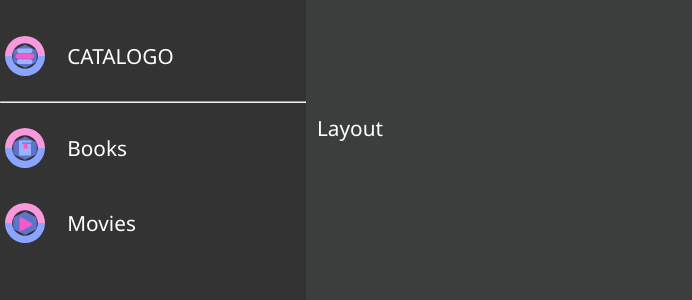
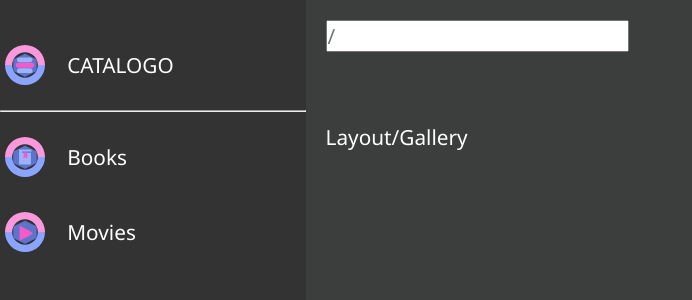
Before and after one commit to IgnFed/MoviesAndBooksCataloge, a React (Vite) app in the folder front/: page / in a window 1280 px wide. Shown: the top 300 px of the page, without its empty margins (0-692 px from the left). Built offline with nearby package versions, Linux system fonts and the light colour scheme.

Commit message:
implemented params context

```diff
--- a/front/src/App.tsx
+++ b/front/src/App.tsx
@@ -1,4 +1,5 @@
 import { lazy, Suspense } from "react";
+import ParamsProvider from '@utils/context/ParamsContext';
 import {
   Routes,
   Route,
@@ -17,13 +18,10 @@ const Layout = lazy(()=> import('@pages/Layout'));
 export default function App(){
   return(
       <div id="appGrid">
+        <ParamsProvider>
           <Suspense fallback={<div>Cargando...</div>}>
-        <nav id="dashboard">
             <Dashboard/>
-        </nav>
-        <header id="searcher">
             <Searcher/>
-        </header>
             <main id="gallery">
               <Routes>
                 <Route path="/" element={<Layout/>}>
@@ -33,6 +31,8 @@ export default function App(){
               </Routes>
             </main>
           </Suspense>
+        </ParamsProvider>
       </div>
+
   )
 }
--- a/front/src/components/ItemLink.tsx
+++ b/front/src/components/ItemLink.tsx
@@ -7,7 +7,7 @@ type TListItemLink = {
   to?:string,
   icon?:string,
   alt?:string,
-  onClick?:((e?:MouseEvent<HTMLAnchorElement>)=>void)
+  onClick?:((e:MouseEvent<HTMLAnchorElement>)=>void),
 }
 
 export default function ItemLink<P extends TProps & TListItemLink>({
@@ -27,7 +27,7 @@ export default function ItemLink<P extends TProps & TListItemLink>({
       onClick={onClick}
       to={to}
       id={CSSReference?.[id] || id}
-      className={`${dynamicClassListForCss(CSSReference, classNameList)} itemLink`}
+      className={`${dynamicClassListForCss(CSSReference, classNameList)} ${globalClassName} itemLink`}
     >
       {
         icon
--- a/front/src/components/dashboard/Dashboard.tsx
+++ b/front/src/components/dashboard/Dashboard.tsx
@@ -1,22 +1,29 @@
+import { MouseEvent,  useRef } from 'react';
 import style from '@styles/Dashboard.module.css';
 import {END_POINTS} from '@utils/others/Links';
 import {ItemLink} from '@components/index';
-import { EventHandler } from 'react';
+import { useParamsCtx } from '@utils/context/ParamsContext';
 const {default:ToggleLogo} = await import('@images/ToggleLogo.svg')
+
 
 export default function Dashboard():JSX.Element{
 
-  function handleToggleDashboard(e:any):void{
-    e.preventDefault();
-    const dashboardElement = document.querySelector("#dashboard")
-    const hasToggleClass = dashboardElement?.classList.contains("toggle");
-    hasToggleClass ?  dashboardElement?.classList.remove("toggle") : dashboardElement?.classList.add("toggle");
-    console.log(dashboardElement)
+  const dashBoardRef = useRef<HTMLElement>({} as HTMLElement);
+  const currentParams = useParamsCtx();
+
+  function handleUpdateParamsCtx(e:MouseEvent<HTMLAnchorElement>):void{
+    const location = e.currentTarget.getAttribute('href') || '';
+    currentParams.updateLocation(location);
   }
 
+  const handleToggleDashboard =  (e:MouseEvent<HTMLAnchorElement>):void => {
+    e.preventDefault();
+    const m: HTMLElement = dashBoardRef.current;
+    m.classList.contains('toggle') ? m.classList.remove('toggle') : m.classList.add('toggle') ;
+  }
   return(
-    <div className={`${style.container}`}>
-
+    <nav id="dashboard" ref={dashBoardRef}>
+      <div className={`${style.container}`} >
         <div className={`${style.topContent}`}>
           <ItemLink
             CSSReference={style}
@@ -35,6 +42,7 @@ export default function Dashboard():JSX.Element{
               END_POINTS.map((obj, idx)=>(
                 <li key={`${idx}__${obj.to}`}>
                   <ItemLink
+                    onClick={handleUpdateParamsCtx}
                     CSSReference={style}
                     icon={obj.icon.default}
                     alt={obj.to}
@@ -51,5 +59,6 @@ export default function Dashboard():JSX.Element{
         </div>
 
       </div>
+    </nav>
   );
 }
--- a/front/src/components/searcher/Searcher.tsx
+++ b/front/src/components/searcher/Searcher.tsx
@@ -1,10 +1,11 @@
-import style from '@styles/Searcher.module.css';
+import { Input } from "@components/index";
+import { useParamsCtx } from "@utils/context/ParamsContext";
 
 export default function Searcher(){
-
+  const location = useParamsCtx().params
   return(
-    <div className={`${style.container}`}>
-
-    </div>
+    <header id="searcher">
+      <Input placeholder={`${location}`} />
+    </header>
   );
 }
--- a/front/src/pages/Layout.tsx
+++ b/front/src/pages/Layout.tsx
@@ -3,6 +3,6 @@
 export default function Layout(){
 
   return(
-    <div>Layout</div>
+    <div>Layout/Gallery</div>
   );
 }
--- a/front/src/styles/Global.css
+++ b/front/src/styles/Global.css
@@ -79,7 +79,7 @@ nav#gallery{grid-area: Gallery;}
 
 nav#dashboard, header#searcher,
 main#gallery{
-  padding: 0.625rem;
+  padding: 1.097rem;
 }
 nav#dashboard{
   background-color: #333;
--- /dev/null
+++ b/front/src/utils/context/ParamsContext.tsx
@@ -0,0 +1,35 @@
+import {createContext, useContext, useState } from "react";
+import { Location, useLocation } from "react-router-dom";
+
+interface IParamsContext{
+  params:string,
+  updateLocation(newLocation:string):void,
+}
+
+
+export const paramsCtx = createContext<IParamsContext>({
+  params:'',
+  updateLocation:()=>{},
+});
+
+export function currentLocation(){return useLocation()}
+export function useParamsCtx(){
+  return useContext(paramsCtx);
+}
+
+export default function ParamsProvider({children}:any):any{
+  const location = useLocation().pathname;
+  const [params, setParams] = useState<string>(location);
+
+  function updateLocation(newLocation:string){
+    setParams( _ => newLocation)
+    console.log(newLocation)
+  }
+  return(
+    <paramsCtx.Provider
+    value={{params, updateLocation}}
+    >
+      {children}
+    </paramsCtx.Provider>
+  )
+}
```
Lines whose indentation alone changed are shown as unchanged.
